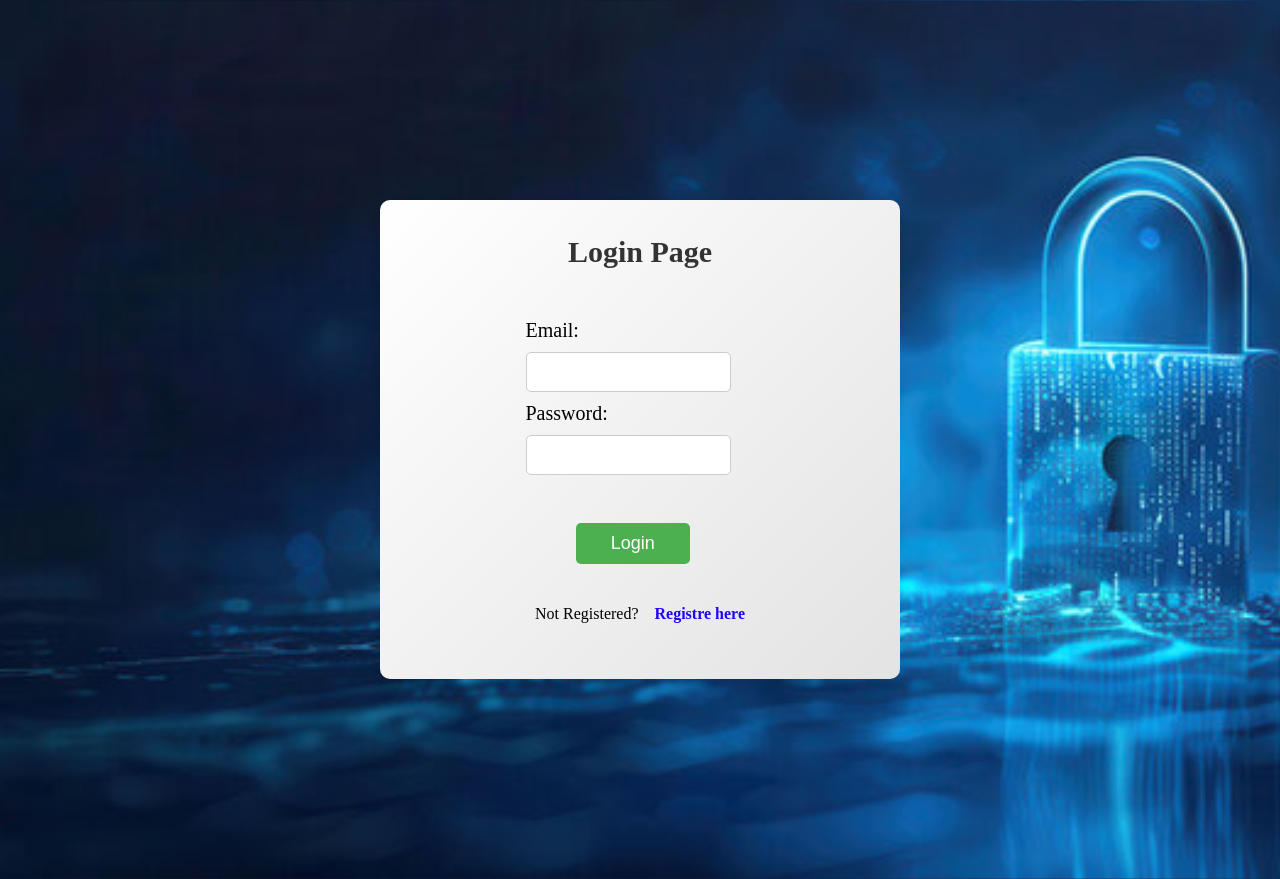
After one commit to omeshsehrawat/Real-time_Object_Detection, a Flask app: page /logout in a window 1280 px wide. The commit adds this page. Run offline with Flask 3, Linux system fonts and the light colour scheme.

Commit message:
Final update minor-project-1

```diff
--- a/main.py
+++ b/main.py
@@ -1,12 +1,75 @@
-from flask import Flask, render_template,Response
+from flask import Flask, render_template, Response, request, jsonify, session
 import time
 from camera_access import CameraStreamer
+from werkzeug.security import generate_password_hash, check_password_hash
+from dotenv import load_dotenv
+import registartion_database
+import os
+import threading
 
 app = Flask(__name__)
+
+load_dotenv()
+app.secret_key = os.getenv("SECRET_KEY")
+
+registartion_database.create_users_table()
+
 streamer = CameraStreamer()
-streamer.start()
+threading.Thread(target=streamer.start, daemon=True).start()
+
 
 @app.route('/')
+def login():
+    return render_template('login.html')
+
+
+@app.route('/register', methods=['GET', 'POST'])
+def register():
+    if request.method == 'GET':
+        return render_template('registration.html')
+
+    if request.method == 'POST':
+        data = request.get_json()
+        email = data.get('email')
+        username = data.get('username')
+        password = data.get('password')
+
+        hashed_password = generate_password_hash(password)
+
+        success = registartion_database.add_user(email, username, hashed_password)
+        if success:
+            return jsonify({"success": True})
+        else:
+            return jsonify({"success": False, "message": "Email or username already exists."})
+
+
+@app.route('/login', methods=['GET', 'POST'])
+def login_user():
+    if request.method == 'POST':
+        data = request.get_json()
+        email = data.get('email')
+        password = data.get('password')
+
+    else:
+        email = request.args.get('email')
+        password = request.args.get('password')
+
+    user = registartion_database.get_user_by_email(email)
+
+    if user and check_password_hash(user["password"], password):
+        session["user_id"] = user["id"]
+        session["username"] = user["username"]
+        session["email"] = user["email"]
+        return jsonify({"success": True})
+    else:
+        return jsonify({"success": False, "message": "Invalid email or password"})
+
+@app.route("/logout")
+def logout():
+    session.clear()
+    return render_template('login.html')
+
+@app.route('/home')
 def home():
     return render_template('index.html')
 
@@ -14,13 +77,12 @@ def home():
 def video_feed():
     def gen():
         while True:
-            frame= streamer.get_frame()
+            frame = streamer.get_frame()
 
             if frame:
                 yield(b"--frame\r\n"
-                      b"Content-Type: image/jpeg\r\n\r\n"+ frame + b"\r\n")
-
-            time.sleep(0.03)
+                      b"Content-Type: image/jpeg\r\n\r\n" + frame + b"\r\n")
+            time.sleep(0.03)  # ~30 FPS limiter
     return Response(gen(), mimetype="multipart/x-mixed-replace; boundary=frame")
 
 if __name__ == '__main__':
--- /dev/null
+++ b/static/css/login.css
@@ -0,0 +1,65 @@
+body{
+    background-image: url('/static/images/loginImage.jpg');
+    background-size: cover;
+    background-position: center;
+}
+
+#loginContainer{
+    width: 500px;
+    margin: 200px auto;
+    padding: 10px;
+    padding-bottom: 40px;
+    background: linear-gradient(135deg, #ffffff, #e4e3e3);
+    box-shadow: 0 4px 8px rgba(0, 0, 0, 0.1);
+    border-radius: 10px;
+    display: flex;
+    align-items: center;
+    flex-direction: column;
+    font-size: 20px;
+    color: #000000;
+}
+
+#loginContainer h2{
+    color: #333;
+    margin-bottom: 50px;
+    font-size: 30px;
+}
+
+#loginContainer input{
+    width: 80%;
+    padding: 10px;
+    margin: 10px 0;
+    border: 1px solid #ccc;
+    border-radius: 5px;
+    font-size: 16px;
+}
+
+#loginContainer button{
+    width: 50%;
+    padding: 10px;
+    margin-top: 15px;
+    margin-left: 50px;
+    margin-bottom: 25px;
+    background-color: #4CAF50;
+    color: white;
+    border: none;
+    border-radius: 5px;
+    font-size: 18px;
+    cursor: pointer;
+}
+
+#loginContainer button:hover{
+    background-color: #45a049;
+    transition: 0.3s;
+    transform: translateY(-5px);
+}
+
+#registerLink{
+    font-size: 16px;
+}
+
+#link{
+    color: rgb(33, 4, 252);
+    text-decoration: none;
+    font-weight: bold;
+}
--- /dev/null
+++ b/static/js/login.js
@@ -0,0 +1,28 @@
+document.getElementById("loginButton").addEventListener("click", function(e){
+    e.preventDefault();
+
+    const email = document.getElementById("loginEmail").value;
+    const password = document.getElementById("loginPassword").value;
+
+    if(!email || !password){
+        alert("Please enter both email and password.");
+        return;
+    }
+
+    fetch("/login", {
+        method: "POST",
+        headers: {"Content-Type": "application/json"},
+        body: JSON.stringify({email, password})
+    })
+    .then(res => res.json())
+    .then(data => {
+        if(data.success){
+            alert("Login successful! Redirecting to home...");
+            window.location.href = "/home";
+        }else{
+            alert("Login failed: " + data.message);
+        }
+    })
+    .catch(error => console.error(error));
+
+});
--- a/templates/index.html
+++ b/templates/index.html
@@ -3,7 +3,7 @@
 <head>
   <meta charset="UTF-8">
   <meta name="viewport" content="width=device-width, initial-scale=1.0">
-  <title>Advanced Real-Time Object Detection</title>
+  <title>Real-Time Object Detection</title>
   <link rel="stylesheet" href="https://cdnjs.cloudflare.com/ajax/libs/font-awesome/6.4.0/css/all.min.css">
   <link rel="stylesheet" href="../static/css/style.css">
 </head>
--- /dev/null
+++ b/templates/login.html
@@ -0,0 +1,28 @@
+<!DOCTYPE html>
+<html lang="en">
+<head>
+    <meta charset="UTF-8">
+    <meta name="viewport" content="width=device-width, initial-scale=1.0">
+    <title>Real-Time Object Detection</title>
+    <link rel="stylesheet" href="../static/css/login.css">
+    <link rel="icon" type="image/x-icon" href="{{ url_for('static', filename='images/websiteIcon.png') }}">
+</head>
+<body>
+    <div id="loginContainer">
+        <h2>Login Page</h2>
+        <form id="loginForm">
+            <label for="email">Email:</label><br>
+            <input type="text" id="loginEmail" name="email" required><br>
+            <label for="password">Password:</label><br>
+            <input type="password" id="loginPassword" name="password" required><br><br>
+            <button type="submit" id="loginButton">Login</button>
+        </form>
+        <div id="registerLink">
+            <p>Not Registered? &nbsp;&nbsp;  <a href="{{ url_for('register') }}" id="link">Registre here</a> </p>
+
+        </div>
+
+    </div>
+    <script src="{{ url_for('static', filename='js/login.js') }}"></script>
+</body>
+</html>
```
Also changed, not shown: camera_access.py (+47 -7 lines), registartion_database.py (added, +53 -0 lines), static/css/registration.css (added, +60 -0 lines), static/js/registration.js (added, +30 -0 lines), static/js/script.js (+3 -6 lines), templates/registration.html (added, +28 -0 lines), static/images/loginImage.jpg (added), static/images/registrationImage.jpg (added), user.db (added), 2 other files.
